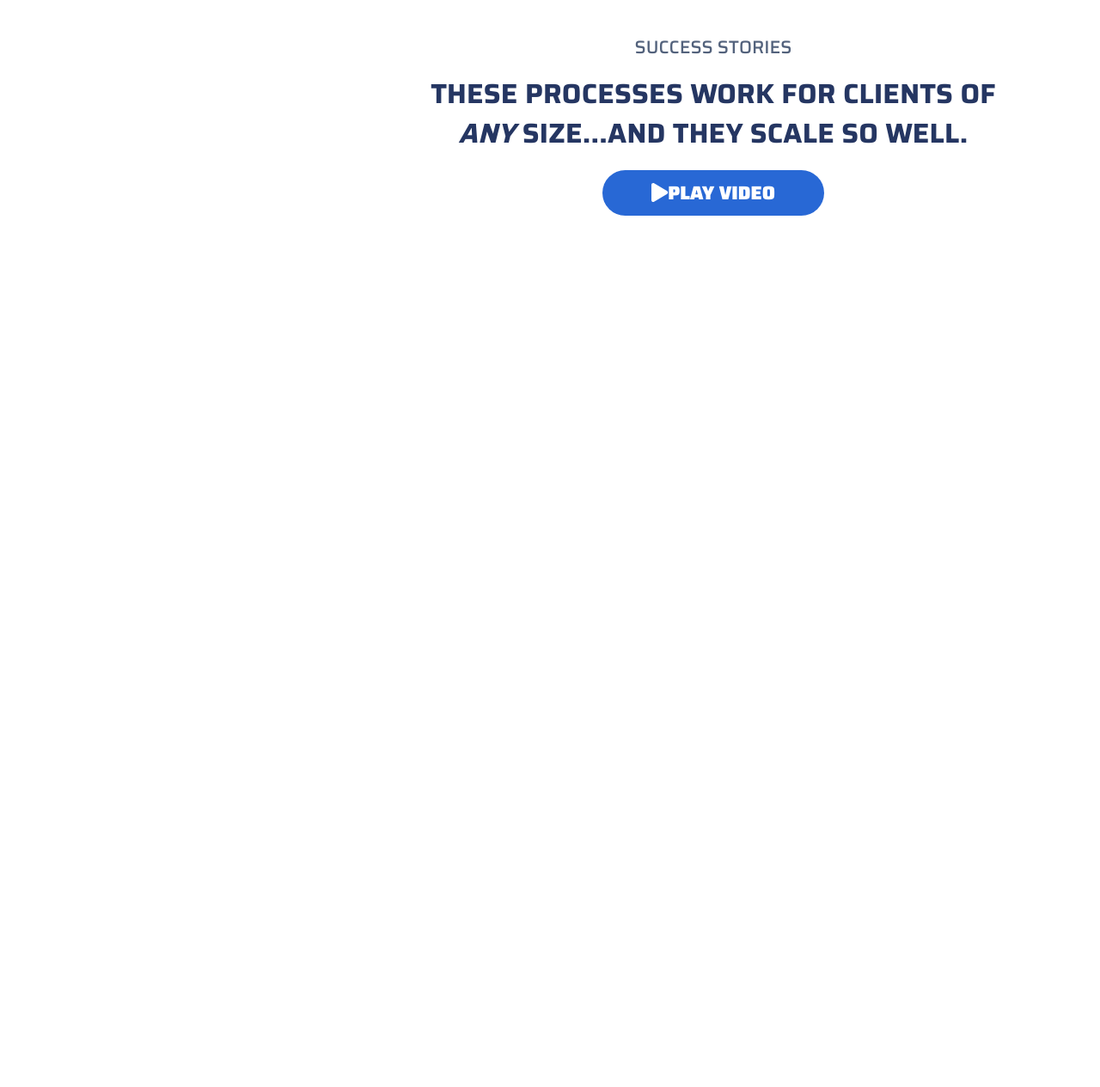
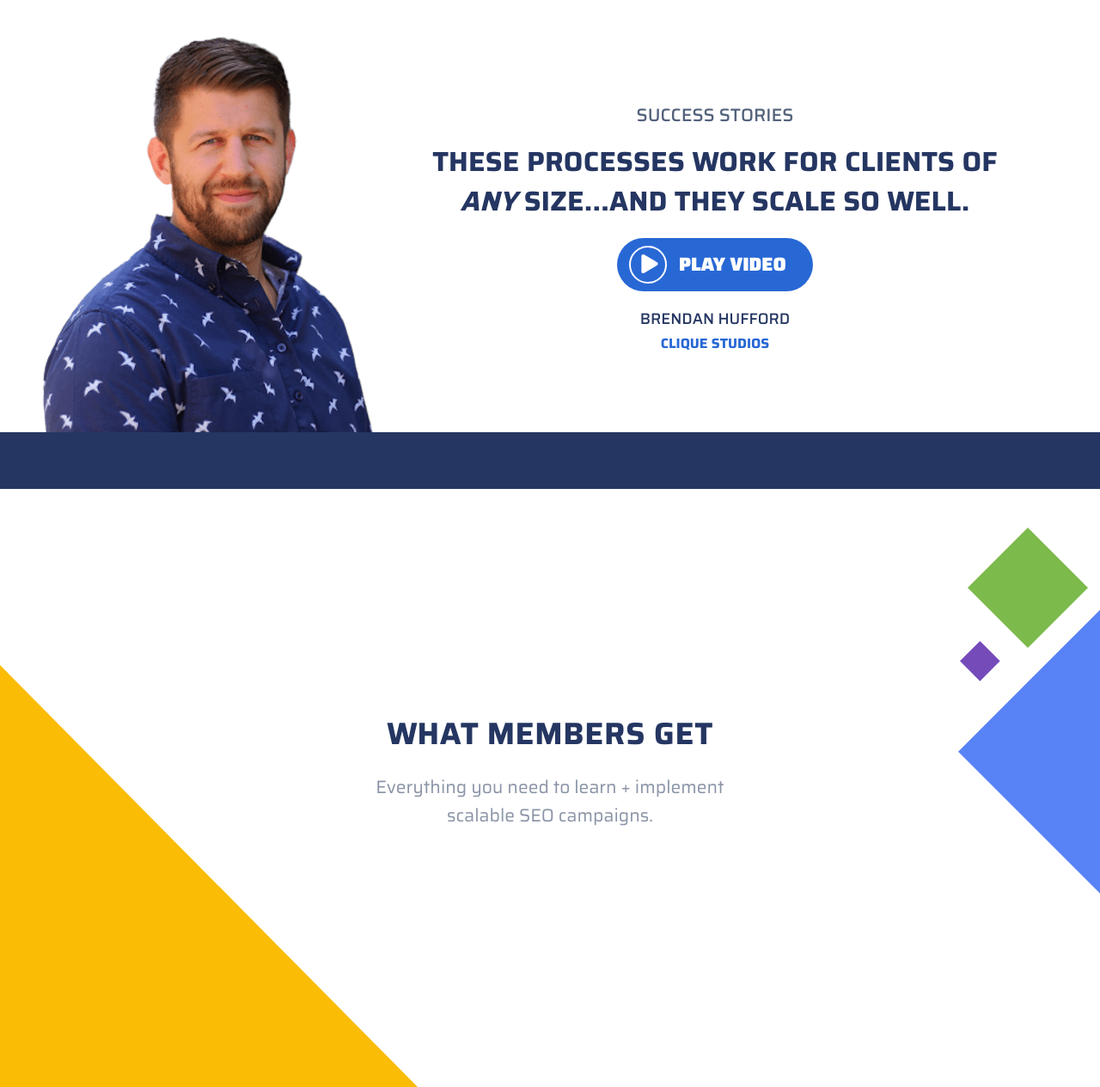
Before and after one commit to arturocastillo95/blueprint-wordpress-to-html, a plain HTML site: page index.html in a window 1280 px wide. Shown: the part 2253-3518 px from the top of the page at 86% size. Before the commit the page ends 2616 px from the top, so only its background shows below. Drawn offline with nearby package versions, Linux system fonts and the light colour scheme.

Commit message:
Added new section

```diff
--- a/index.html
+++ b/index.html
@@ -159,6 +159,7 @@
         </section>
 
         <section class="success-stories">
+            <img class="img-person" src="images/blueprint-review-1.png" alt="" srcset="">
             <div class="container">
                 <div class="row">
                     <div class="col-8 is-offset-4">
@@ -169,11 +170,34 @@
                                 SIZE...AND THEY SCALE SO WELL.
                             </h3>
                             <a href="" class="button-play-video">
-                                <i class="fas fa-play"></i>
+                                <span class="icon"><i class="fas fa-play"></i></span>
                                 PLAY VIDEO
                             </a>
+                            <h5>
+                                BRENDAN HUFFORD
+                            </h5>
+                            <small>
+                                CLIQUE STUDIOS
+                            </small>
                         </div>
                     </div>
+                </div>
+            </div>
+
+            <img class="img-person-mobile" src="images/blueprint-review-1.png" alt="" srcset="">
+        </section>
+
+        <div class="blue-line">
+        </div>
+
+        <section class="floating-content">
+            <div class="what-members-get">
+                <div class="container">
+                    <div class="text-content">
+                        <h3>WHAT MEMBERS GET</h3>
+                        <p>Everything you need to learn + implement scalable SEO campaigns.</p>
+                    </div>
+                    <img src="/images/shape-mix.svg" class="shape-mix">
                 </div>
             </div>
         </section>
--- a/style.css
+++ b/style.css
@@ -43,6 +43,17 @@ a {
     text-decoration: none;
     background-color: transparent;
     -webkit-text-decoration-skip: objects;
+    -moz-transition: color 0.3s, background-color 0.3s, border 0.3s;
+    -o-transition: color 0.3s, background-color 0.3s, border 0.3s;
+    -webkit-transition: color 0.3s, background-color 0.3s, border 0.3s;
+    transition: color 0.3s, background-color 0.3s, border 0.3s;
+}
+
+svg {
+    -webkit-transition: all .3s;
+    -o-transition: all .3s;
+    -moz-transition: all .3s;
+    transition: all .3s;
 }
 
 main {
@@ -211,7 +222,7 @@ main {
 
 .training-course {
     background-image: url(../../images/bg-course.png);
-    background-size: cover;
+    background-size: auto  100%;
     text-align: center;
     -moz-background-size: 100%;
     background-size: 100%;
@@ -449,14 +460,15 @@ main {
 .success-stories {
     position: relative;
     /* background-color: red; */
-    padding-top: 50px;
+    padding-top: 150px;
     margin-top: 40px;
     padding-bottom: 90px;
     overflow: hidden;
 }
 
 .success-stories .container {
-    max-width: 1140px;
+    max-width: 90%;
+    padding: 0 15px;
 }
 
 .success .row {
@@ -498,6 +510,7 @@ main {
     color: #53627c;
     font-weight: 500;
     font-size: 21px;
+    margin-top: 0;
     margin-bottom: 15px;
 }
 
@@ -512,6 +525,7 @@ main {
     -moz-box-align: center;
     -ms-flex-align: center;
     align-items: center;
+    vertical-align: middle;
     background-color: #2868d5;
     -webkit-border-radius: 200px;
     -moz-border-radius: 200px;
@@ -520,21 +534,125 @@ main {
     font-size: 22px;
     color: #fff;
     padding: 9px 14px;
-    max-width: 230px;
+    width: 200px;
     text-transform: uppercase;
-    justify-content: center;
     margin: 0 auto 22px;
 }
 
-.button-play-video i {
-    margin-right: 14px;
+.button-play-video:hover {
+    background-color: #0d47a1;
+}
+
+.button-play-video:hover svg {
+    color: #0d47a1;
+}
+
+.button-play-video .icon {
+    position: relative;
+    height: 40px;
+    width: 40px;
     border-radius: 50%;
     border: 2px solid #fff;
-
+    text-align: center;
+    vertical-align: middle;
+    margin-right: 14px;
 }
 
+.button-play-video:hover .icon {
+    background-color: #fff;
+}
+
+
 .button-play-video svg {
+    position: absolute;
+    left: 55%;
+    top: 20%;
+    -webkit-transform: translateX(-50%);
+    -ms-transform: translateX(-50%);
+    transform: translateX(-50%);
     color: #ffffff;
+}
+
+.success-stories .content h5 {
+    font-weight: 500;
+    font-size: 18px;
+    color: #253662;
+    margin-bottom: 2px;
+    margin-top: 0;
+}
+
+.success-stories .content small {
+    font-weight: 700;
+    font-size: 16px;
+    color: #2868d5;
+}
+
+.success-stories .img-person {
+    vertical-align: middle;
+    position: absolute;
+    bottom: 0;
+    left: 0;
+}
+
+.img-person-mobile {
+    display: none;
+}
+
+.blue-line {
+    height: 66px;
+    background-color: #253662;
+}
+
+.floating-content {
+    background: #ffffff;
+    padding-top: 135px;
+}
+
+.floating-content .what-members-get {
+    padding: 90px 0 70px;
+    position: relative;
+}
+
+.text-content h2, .text-content h3 {
+    font-weight: 700;
+    font-size: 36px;
+    color: #253662;
+    letter-spacing: .64px;
+    line-height: 48px;
+    margin-bottom: 18px;
+    text-transform: uppercase;
+}
+
+.what-members-get .text-content {
+    max-width: 33.333%;
+    margin: 0 auto;
+    text-align: center;
+}
+
+.text-content p {
+    font-size: 21px;
+    color: #8a94a6;
+    margin-bottom: 30px;
+}
+
+.what-members-get .shape-mix {
+    position: absolute;
+    top: -90px;
+    right: 0;
+}
+
+.what-members-get:before {
+    content: "";
+    display: block;
+    width: 0;
+    height: 0;
+    border-style: solid;
+    border-width: 492px 0 492px 487px;
+    border-color: transparent transparent transparent #fbbc05;
+    position: absolute;
+    top: 70px;
+    left: 0;
+    z-index: 1;
 }
 
 /*Header animation*/
@@ -561,6 +679,11 @@ main {
     .navbar {
         padding: 0px 5%;
     }
+
+    .success-stories .img-person {
+        width: 430px;
+    }
+
 }
 
 @media (max-width: 990px) {
@@ -621,7 +744,62 @@ main {
     .navbar {
         height: 60px;
     }
+
+    .success-stories .img-person {
+        display: block;
+        left: -90px;
+    }
+
+    .success-stories {
+        margin-top: 40px;
+        padding-top: 50px;
+        padding-bottom: 90px
+    }
+
+    .success-stories .content h3 {
+        font-size: 30px;
+        line-height: 42px;
+    }
+
+    .cta .button-outline {
+        min-width: 100px;
+    }
+
 }
+
+@media (max-width: 800px) {
+
+    .col-container {
+        max-width: 90%;
+    }
+
+    .training-course .item {
+        max-width: 100%;
+    }
+
+
+    .training-course .module-col {
+        flex: 0 0 40%;
+        max-width: 40%;
+    }
+
+    .success-stories .img-person {
+        display: none;
+    }
+
+    .success-stories .img-person-mobile {
+        display: block;
+        margin-left: auto;
+        margin-right: auto;
+        width: 400px;
+    }
+
+    .is-offset-4 {
+        margin: 0;
+    }
+
+}
+
 
 @media (max-width: 600px) {
 
@@ -697,4 +875,36 @@ main {
         width: 100%;
         height: auto;
     }
+
+    .success-stories .content h3 {
+        font-size: 25px;
+        line-height: 42px;
+    }
+
+    .success-stories .row {
+        width: 100%;
+    }
+
+    .success-stories .container {
+        padding: 0;
+        width: 100%;
+    }
+
+    .success-stories .col-8 {
+        flex: 1;
+        max-width: 100%;
+        padding: 0 15px;
+    }
+
+    .success-stories .img-person-mobile {
+        width: 100%;
+    }
+
+    .success-stories {
+        margin: 0;
+        margin-top: 20px;
+        padding-top: 0;
+        padding-bottom: 40px;
+    }
+
 }
```
Also changed, not shown: images/shape-mix.svg (added).
